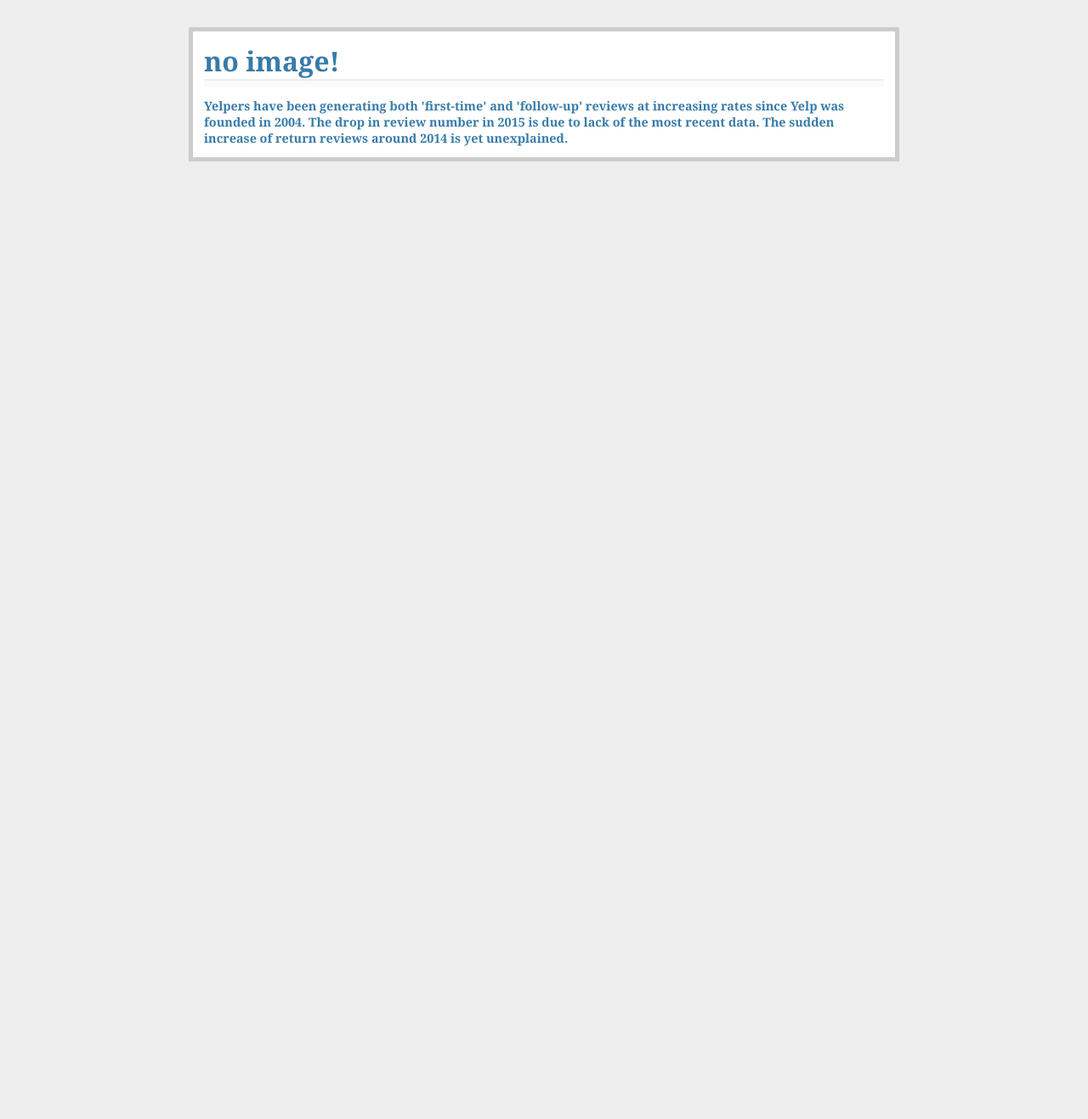
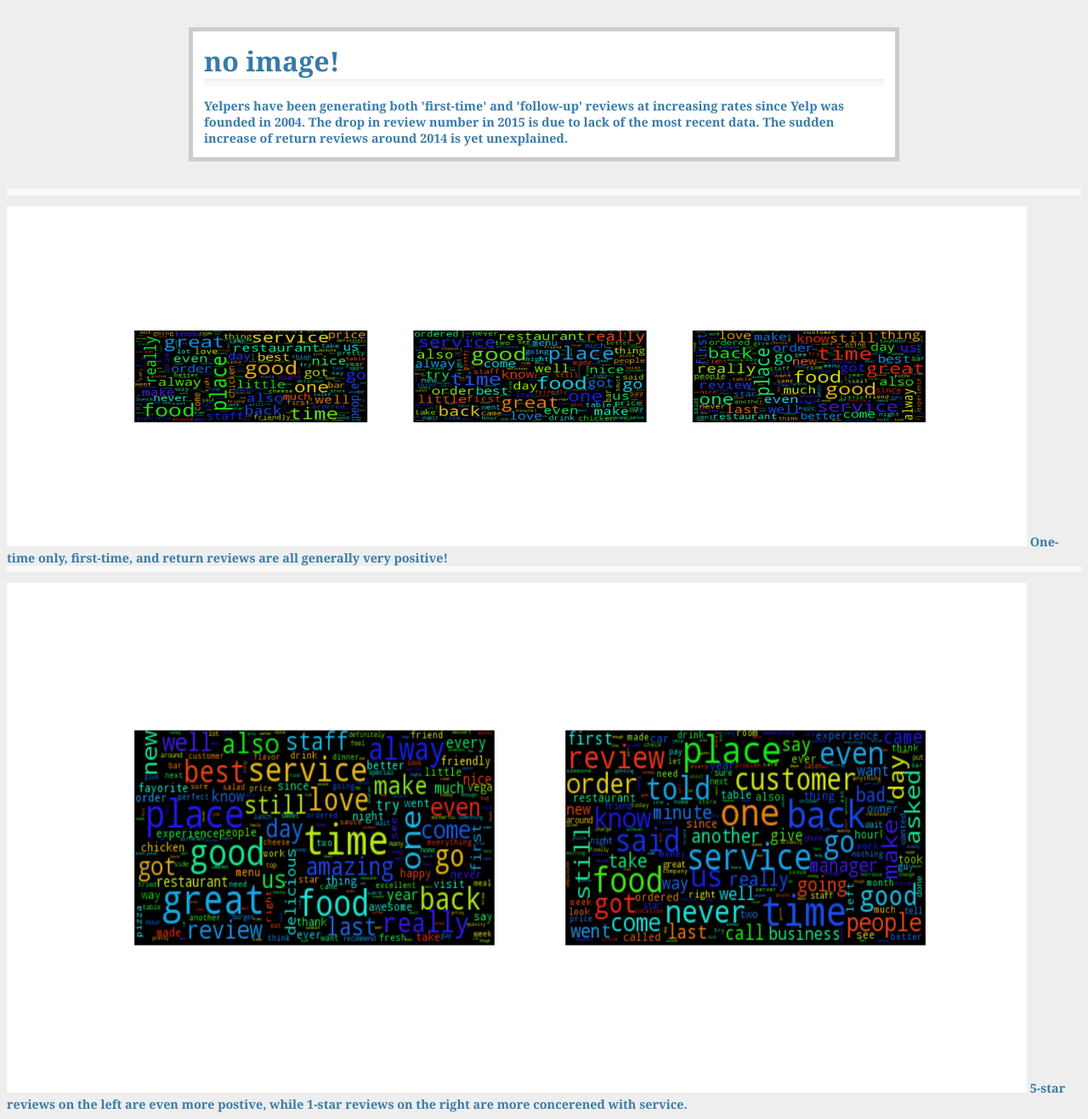
Before and after one commit to AthenaStacy/YelpExplore, a Python web app: template templates/graph1.html in a window 1280 px wide. Shown: the whole page at 85% size. Before the commit the page ends 190 px from the top, so only its background shows below. Run offline with Jinja, Linux system fonts and the light colour scheme; the template is opened without the code that fills it, so the values that code supplies are empty.

Commit message:
another update

```diff
--- a/templates/graph1.html
+++ b/templates/graph1.html
@@ -13,3 +13,16 @@
     <h2> Yelpers have been generating both 'first-time' and 'follow-up' reviews at increasing rates since Yelp was founded in 2004.  The drop in review number in 2015 is due to lack of the most recent data.  The sudden increase of return reviews around 2014 is yet unexplained.
     </h2>
 </div>
+ <div class=metanav>
+  </div>
+   <h2> <img src="{{ url_for('static',filename='wordcloud.png')}}", width=1200, height = 400>
+    One-time only, first-time, and return reviews are all generally very positive!
+  </h2>
+</div>
+
+ <div class=metanav>
+  </div>
+<h2><img src="{{ url_for('static',filename='wordcloudGB.png')}}", width=1200, height = 600->
+    5-star reviews on the left are even more postive, while 1-star reviews on the right are more concerened with service.
+   </h2>
+</div>
```
Also changed, not shown: static/wordcloud.png (added), static/wordcloudGB.png (added), 1 other file.
